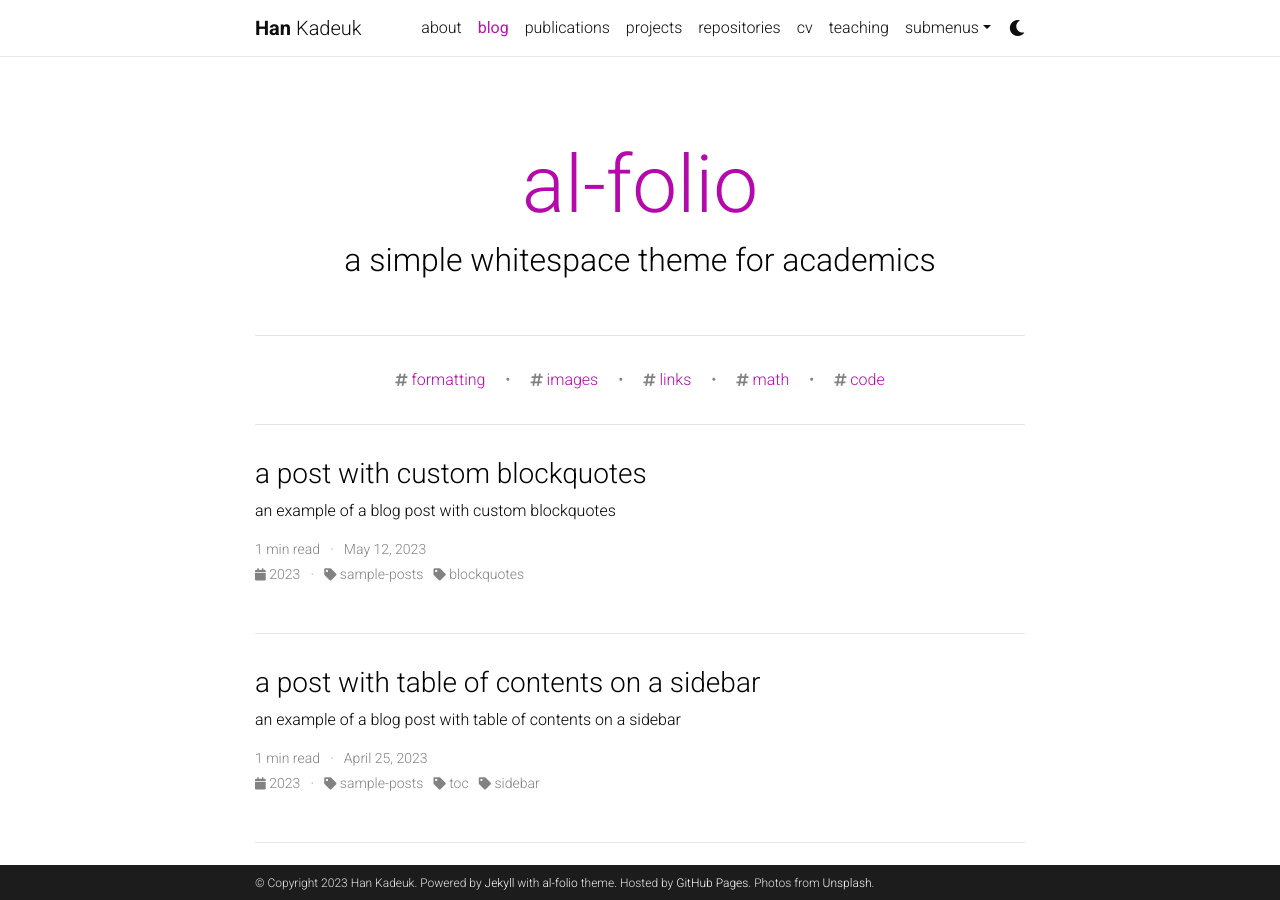
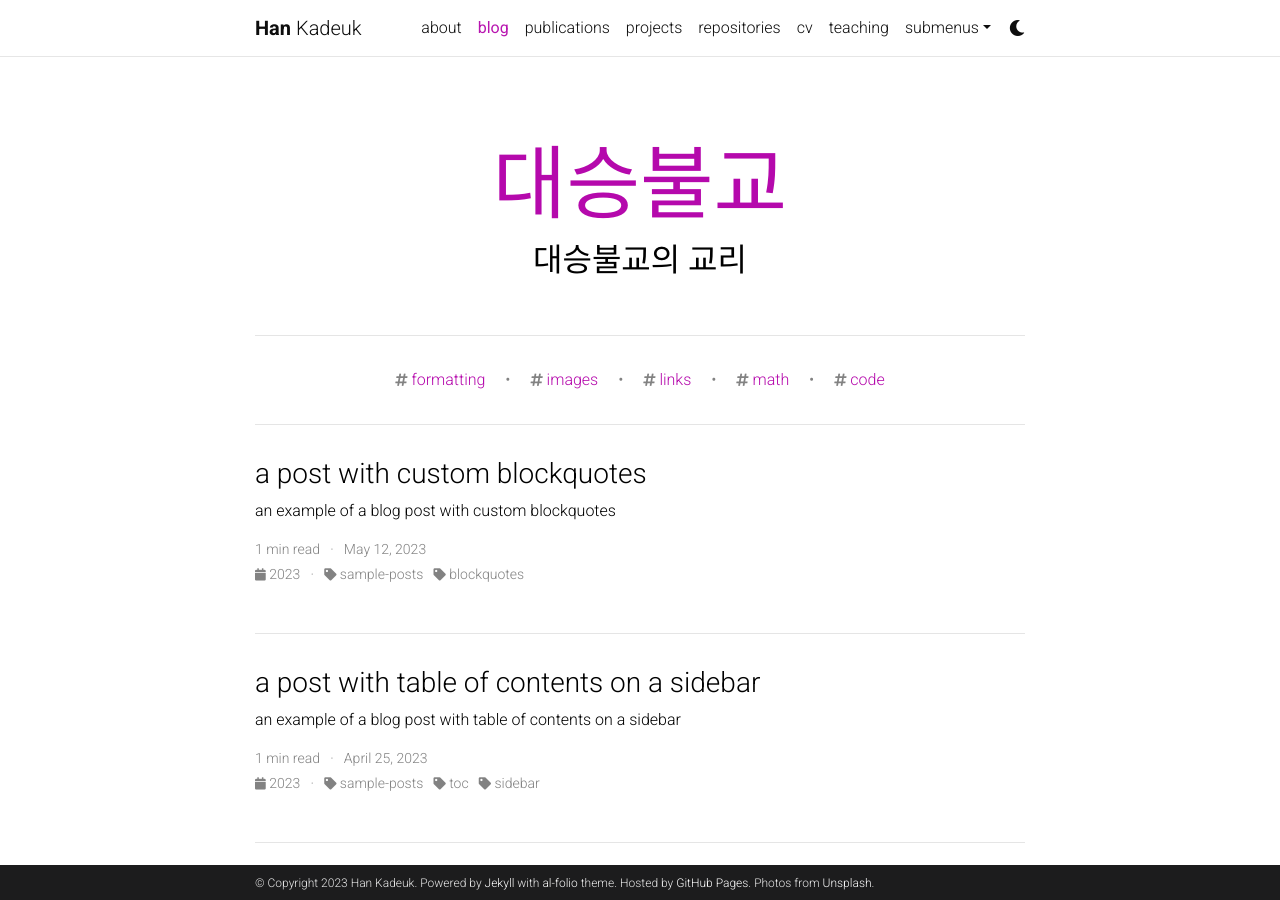
Before and after one commit to tibetblog/tibetblog.github.io, a Jekyll site: the page built from blog/index.html, in a window 1280 px wide and 900 px high. Built offline with Jekyll 4.4.1, drawn with Linux system fonts in a browser that asks for light colours; the list of posts is cut into pages by our own code; comment, search, counter and statistics services are not loaded; a style sheet for code colours, icons or effects is not loaded.

Commit message:
Update _config.yml

```diff
--- a/_config.yml
+++ b/_config.yml
@@ -6,7 +6,7 @@ title: blank # the website title (if blank, full name will be used instead)
 first_name: Han
 middle_name:
 last_name: Kadeuk
-email: you@example.com
+email: gomsonjagnin@gmail.com
 description: > # the ">" symbol means to ignore newlines until "footer_text:"
   A simple, whitespace theme for academics. Based on [*folio](https://github.com/bogoli/-folio) design.
 footer_text: >
@@ -15,7 +15,7 @@ footer_text: >
   Photos from <a href="https://unsplash.com" target="_blank">Unsplash</a>.
 keywords: jekyll, jekyll-theme, academic-website, portfolio-website  # add your own keywords or leave empty
 
-lang: en # the language of your site (for example: en, fr, cn, ru, etc.)
+lang: ko # the language of your site (for example: en, fr, cn, ru, etc.)
 icon: ⚛️  # the emoji used as the favicon (alternatively, provide image name in /assets/img/)
 
 url: https://tibetblog.github.io # the base hostname & protocol for your site
@@ -71,7 +71,7 @@ og_image: # The site-wide (default for all links) Open Graph preview image
 # Social integration
 # -----------------------------------------------------------------------------
 
-github_username: # your GitHub user name
+github_username: 무명 # your GitHub user name
 gitlab_username: # your GitLab user name
 twitter_username: # your Twitter handle
 mastodon_username: # your mastodon instance+username in the format instance.tld/@username
@@ -122,9 +122,9 @@ bing_site_verification:  # out your bing-site-verification ID (Bing Webmaster)
 # Blog
 # -----------------------------------------------------------------------------
 
-blog_name: al-folio # blog_name will be displayed in your blog page
+blog_name: 대승불교 # blog_name will be displayed in your blog page
 blog_nav_title: blog # your blog must have a title for it to be displayed in the nav bar
-blog_description: a simple whitespace theme for academics
+blog_description: 대승불교의 교리
 permalink: /blog/:year/:title/
 
 # Pagination
```
